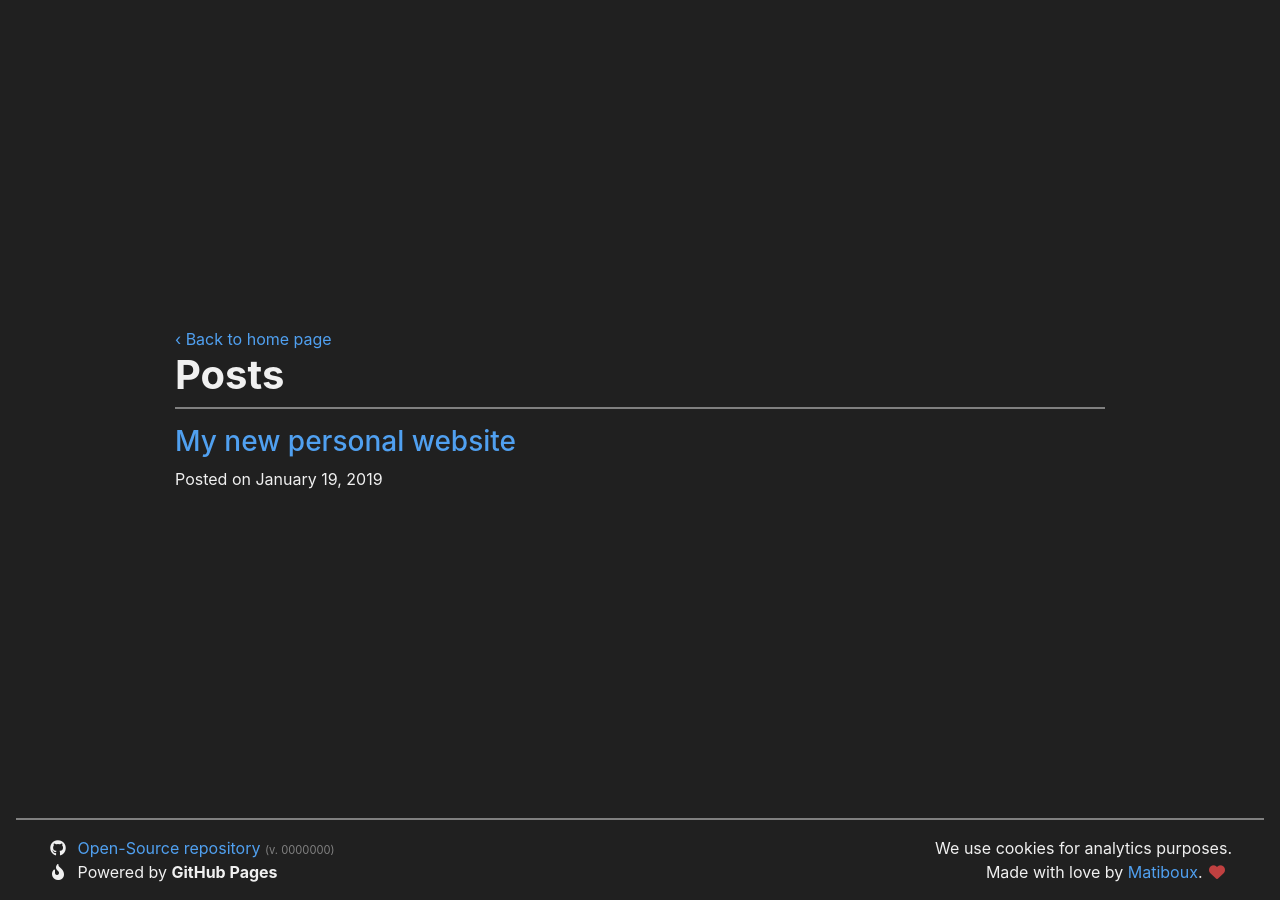
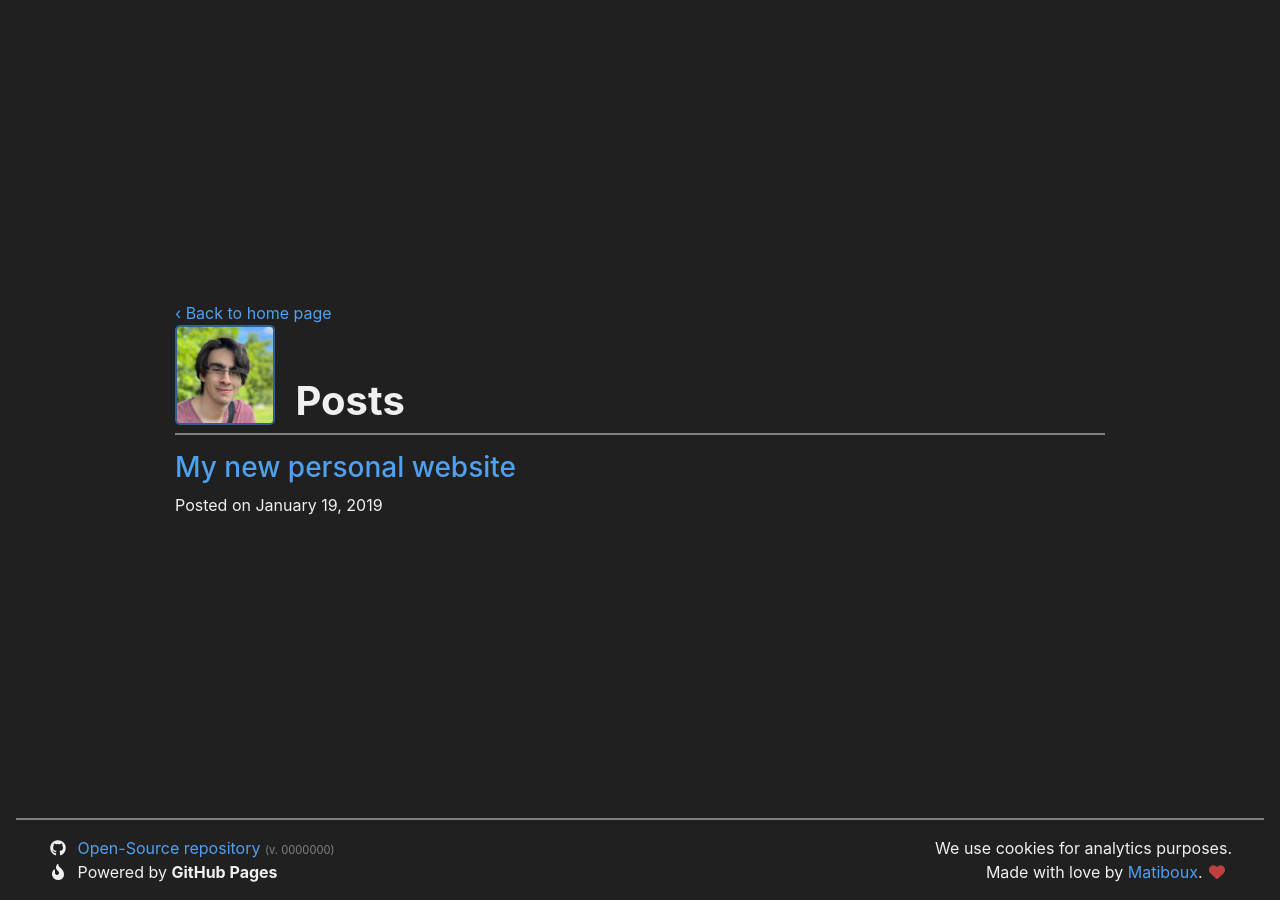
Before and after one commit to matiboux/matiboux.me, a Jekyll site: the page built from posts.html, in a window 1280 px wide. Built offline with Jekyll 4.4.1, drawn with Linux system fonts in a browser that asks for light colours; nearby versions of some CDN libraries.

Commit message:
Update avatar code in default layout

```diff
--- a/_layouts/default.html
+++ b/_layouts/default.html
@@ -9,13 +9,13 @@ layout: bodyfull
 		{% endunless %}
 
 		<div class="title">
-			{% if page.avatar %}
-				{% if page.avatar.src %}
-					<img src="{{ page.avatar.src }}" {% if page.avatar.alt %}alt="{{ page.avatar.alt }}"{% endif %} />
-				{% elsif page.avatar.file %}
-					<img src="{{ page.avatar.file | relative_url }}" {% if page.avatar.alt %}alt="{{ page.avatar.alt }}"{% endif %} />
+			{% if site.data.about.avatar %}
+				{% if site.data.about.avatar.src %}
+					<img src="{{ site.data.about.avatar.src }}" {% if site.data.about.avatar.alt %}alt="{{ site.data.about.avatar.alt }}"{% endif %} />
+				{% elsif site.data.about.avatar.file %}
+					<img src="{{ site.data.about.avatar.file | relative_url }}" {% if site.data.about.avatar.alt %}alt="{{ site.data.about.avatar.alt }}"{% endif %} />
 				{% else %}
-					<img src="{{ page.avatar }}" />
+					<img src="{{ site.data.about.avatar }}" />
 				{% endif %}
 			{% endif %}
 
```
